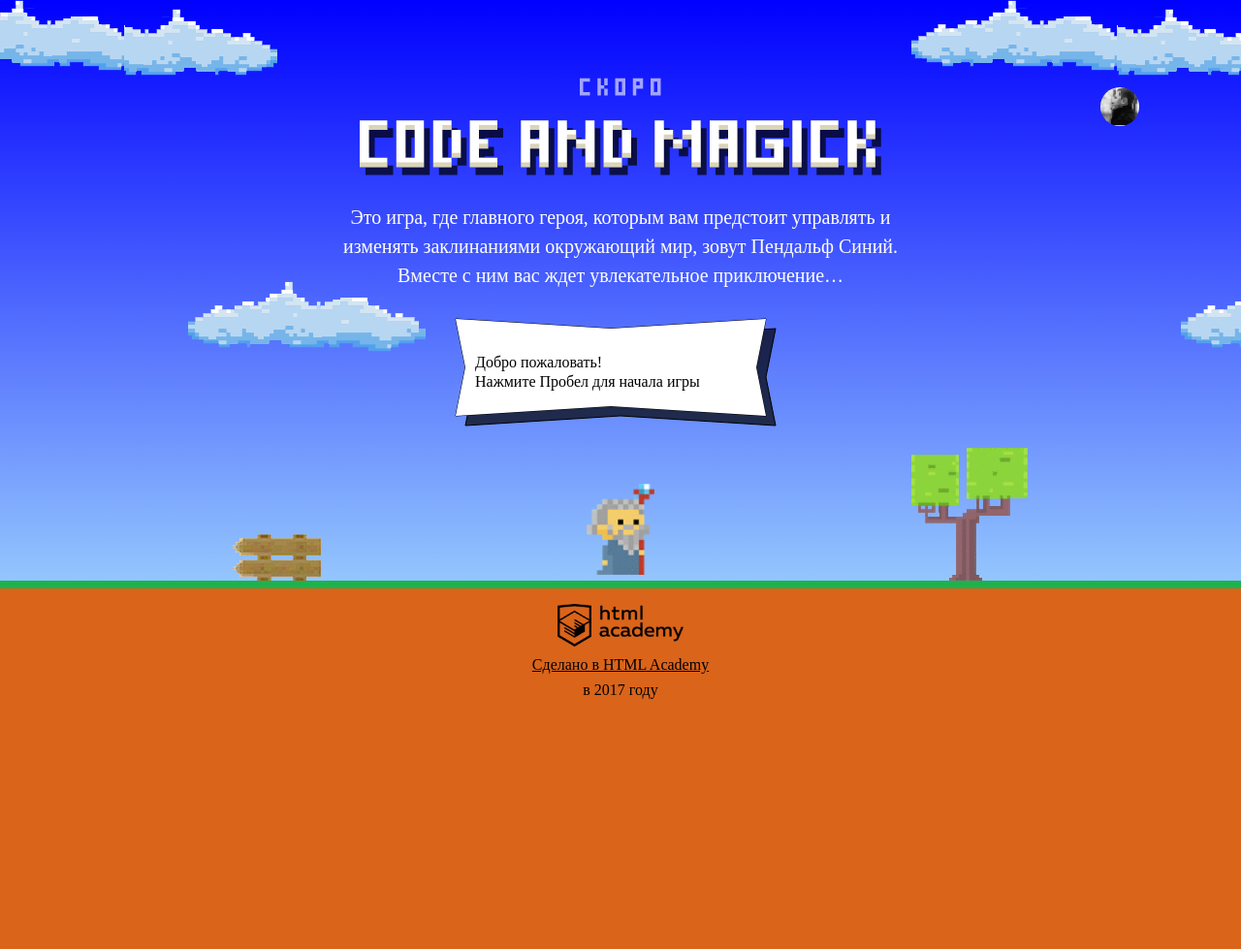
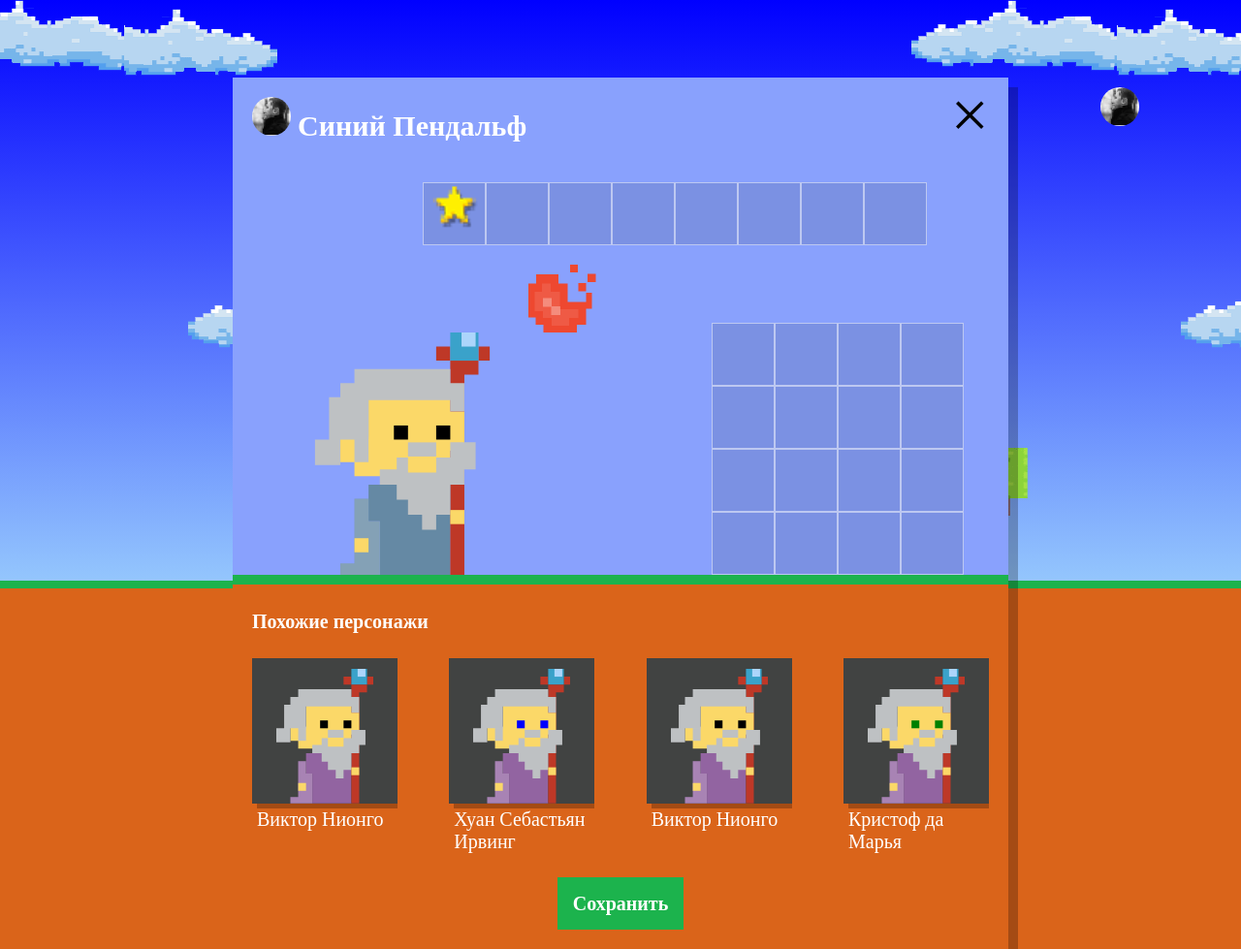
Before and after one commit to romanger/1088545-code-and-magick-19, a website: page index.html in a window 1280 px wide. Shown: the whole page at 97% size. Before the commit the page ends 800 px from the top, so only its background shows below. Drawn offline with Linux system fonts and the light colour scheme; a web font is replaced by a local one.

Commit message:
Show similar wizards

```diff
--- a/index.html
+++ b/index.html
@@ -209,5 +209,6 @@
 </script>
 <script src="js/game.js"></script>
 <script src="js/start.js"></script>
+<script src="js/setup.js"></script>
 </body>
 </html>
--- /dev/null
+++ b/js/setup.js
@@ -0,0 +1,50 @@
+'use strict';
+
+var WIZARDS_NAMES = ['Иван', 'Хуан Себастьян', 'Мария', 'Кристоф', 'Виктор', 'Юлия', 'Люпита', 'Вашингтон'];
+var WIZARDS_SURNAMES = ['да Марья', 'Верон', 'Мирабелла', 'Вальц', 'Онопко', 'Топольницкая', 'Нионго', 'Ирвинг'];
+var WIZARDS_COAT_COLORS = ['rgb(101, 137, 164)', 'rgb(241, 43, 107)', 'rgb(146, 100, 161)', 'rgb(56, 159, 117)', 'rgb(215, 210, 55)', 'rgb(0, 0, 0)'];
+var WIZARDS_EYES_COLORS = ['black', 'red', 'blue', 'yellow', 'green'];
+
+var getRandomElement = function (thisArray) {
+  var randomElement = thisArray[Math.floor(Math.random() * thisArray.length)];
+  return randomElement;
+};
+
+var getWizardsArray = function (names, surnames, coatColors, eyeColors) {
+  var wizards = [];
+
+  for (var i = 0; i < 4; i++) {
+    wizards[i] = {};
+    wizards[i].name = getRandomElement(names);
+    wizards[i].surname = getRandomElement(surnames);
+    wizards[i].coatColor = getRandomElement(coatColors);
+    wizards[i].eyeColor = getRandomElement(eyeColors);
+  }
+  return wizards;
+};
+
+document.querySelector('.setup').classList.remove('hidden');
+document.querySelector('.setup-similar').classList.remove('hidden');
+
+var similarListElement = document.querySelector('.setup-similar-list');
+var similarWizardTemplate = document.querySelector('#similar-wizard-template')
+  .content
+  .querySelector('.setup-similar-item');
+
+var wizardsArray = getWizardsArray(WIZARDS_NAMES, WIZARDS_SURNAMES, WIZARDS_COAT_COLORS, WIZARDS_EYES_COLORS);
+var fragment = document.createDocumentFragment();
+
+for (var i = 0; i < 4; i++) {
+  var wizardElement = similarWizardTemplate.cloneNode(true);
+  var wizardName = wizardElement.querySelector('.setup-similar-label');
+  var wizardCoatColor = wizardElement.querySelector('.wizard-coat');
+  var wizardEyeColor = wizardElement.querySelector('.wizard-eyes');
+
+  wizardName.textContent = wizardsArray[i].name + ' ' + wizardsArray[i].surname;
+  wizardCoatColor.style.fill = wizardsArray[i].coatColor;
+  wizardEyeColor.style.fill = wizardsArray[i].eyeColor;
+
+  fragment.appendChild(wizardElement);
+}
+
+similarListElement.appendChild(fragment);
```
